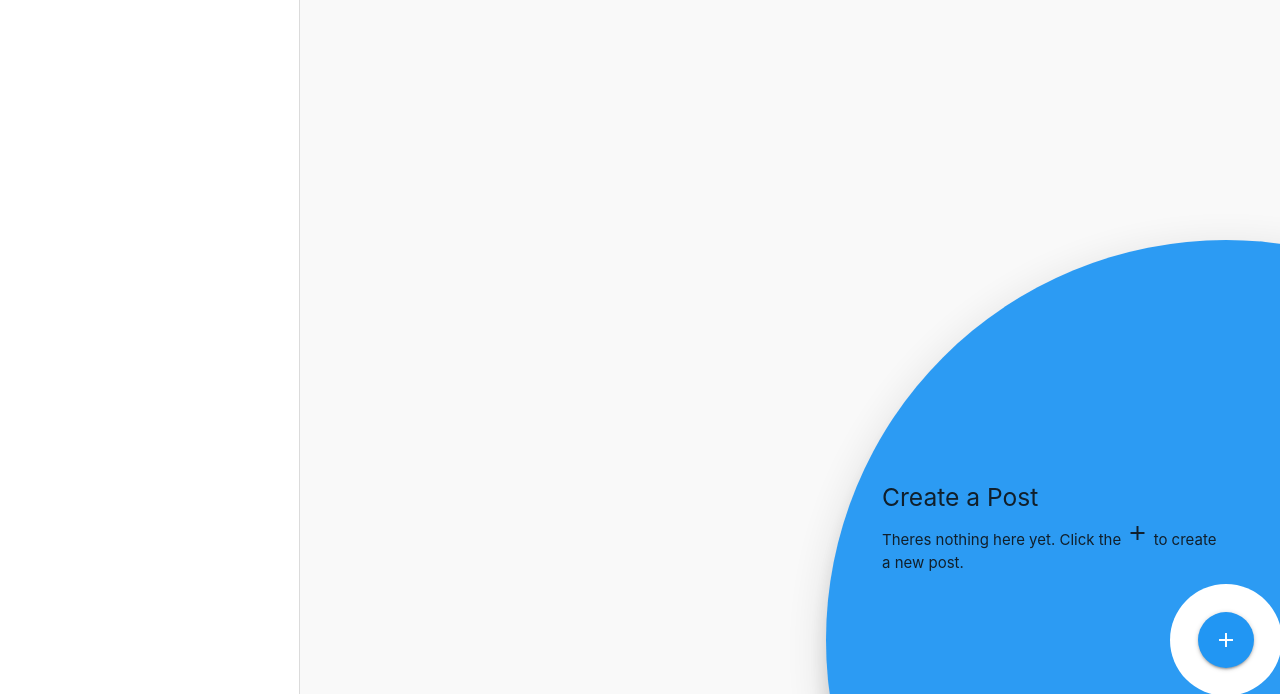
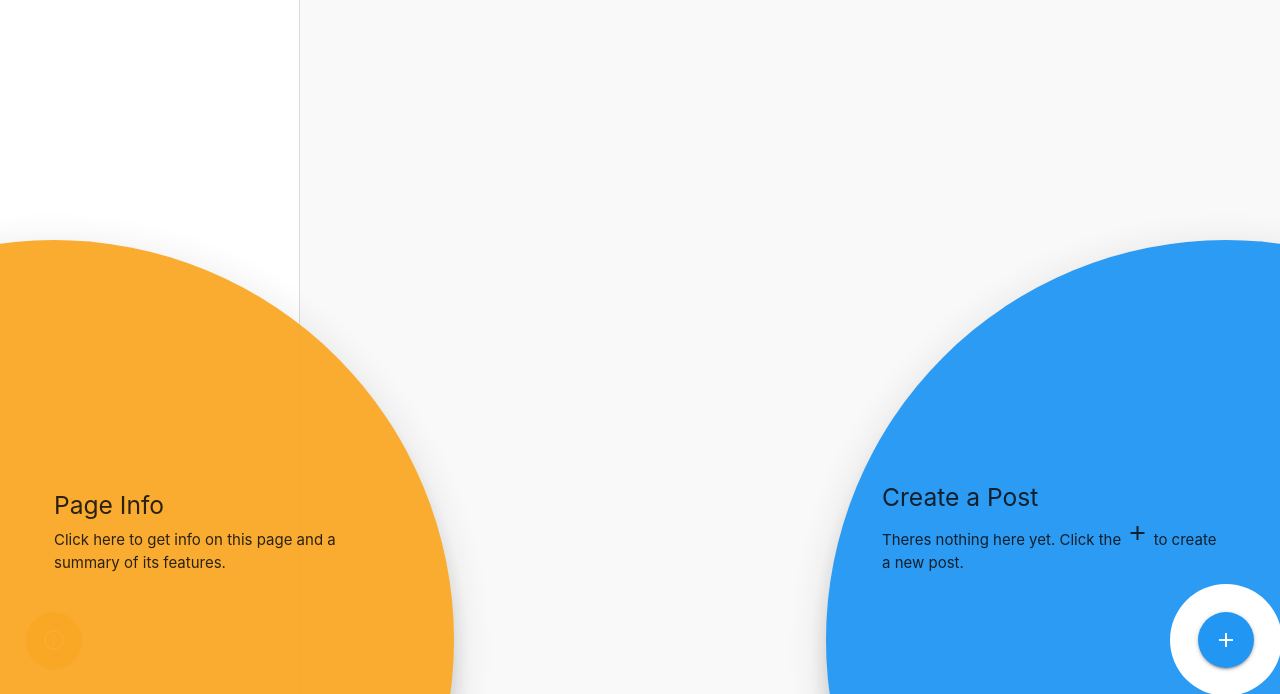
Before and after one commit to StasJ/CSCI3308, a Django app: template forum/templates/forum/posts.html in a window 1280 px wide. Shown: the part 512-1206 px from the top of the page. Run offline with Django 3.2, Linux system fonts and the light colour scheme; the template is opened without the code that fills it, so the values that code supplies are empty; some libraries are stand-ins or nearby versions.

Commit message:
added info modal

```diff
--- a/course/views.py
+++ b/course/views.py
@@ -14,6 +14,10 @@ class CourseView(LoginRequiredMixin, UserPassesTestMixin, TemplateView):
         course = get_object_or_404(Course, pk=course_id)
         context['course'] = course
         context['course_list'] = self.request.user.course_set.all()
+
+        context['info_shown'] = self.request.session.get('info_shown', default=False)
+        self.request.session['info_shown'] = True
+
         return context
 
     def test_func(self):
--- a/forum/templates/forum/posts.html
+++ b/forum/templates/forum/posts.html
@@ -22,10 +22,25 @@ span.post-link {
 
 {% block main %}
 	<a href="{% url 'forum:new' course.id %}" id="edit-post" class="btn-floating btn-large waves-effect waves-light blue"><i class="material-icons">add</i></a>
-	<div class="tap-target blue" data-target="edit-post">
+	<div id="edit-tap-target" class="tap-target blue" data-target="edit-post">
 		<div class="tap-target-content">
 			<h5>Create a Post</h5>
 			<p>Theres nothing here yet. Click the <i class="material-icons">add</i> to create a new post.</p>
+		</div>
+	</div>
+
+	<a href="#info-modal" id="info-button" data-target="info-modal" class="modal-trigger btn-floating btn-large waves-effect waves-light yellow darken-3"><i class="material-icons">info_outline</i></a>
+	<div id="info-modal" class="modal modal-fixed-footer">
+		<div class="modal-content">
+			<h4>Info</h4>
+			<p>This page shows the course forum. You can only see this page if you are a member of the course. Click the bottom right blue + to add a new post.</p>
+		</div>
+		<div class="modal-footer"><a class="modal-action modal-close waves-effect waves-green btn-flat" href="#!">Close</a></div>
+	</div>
+	<div id="info-tap-target" class="tap-target yellow darken-3" data-target="info-button">
+		<div class="tap-target-content">
+			<h5>Page Info</h5>
+			<p>Click here to get info on this page and a summary of its features.</p>
 		</div>
 	</div>
 
@@ -61,8 +76,15 @@ span.post-link {
 <script>
 {% block document_ready %}
 {% if not post_list %}
-$('.tap-target').featureDiscovery();
-$('.tap-target').featureDiscovery('open');
+$('#edit-tap-target').featureDiscovery();
+$('#edit-tap-target').featureDiscovery('open');
 {% endif %}
+
+{% if not info_shown %}
+$('#info-tap-target').featureDiscovery();
+$('#info-tap-target').featureDiscovery('open');
+{% endif %}
+
+
 {% endblock %}
 </script>
--- a/static/style.css
+++ b/static/style.css
@@ -88,3 +88,10 @@ b {
 	bottom: 26px;
 	right: 26px;
 }
+
+#info-button {
+	position: fixed;
+	bottom: 26px;
+	left: 26px;
+	z-index: 1000 !important;
+}
--- a/templates/base.html
+++ b/templates/base.html
@@ -60,12 +60,13 @@ var MQ = MathQuill.getInterface(2);
 </script>
 <script type="text/javascript" src="{% static 'summernote/summernote-lite.js' %}"></script>
 <script type="text/javascript" src="{% static 'summernote/plugin/math/summernote-ext-math.js' %}"></script>
-<script type="text/javascript" src="{% static 'livereload/run.js' %}"></script>
+<!--<script type="text/javascript" src="{% static 'livereload/run.js' %}"></script>-->
 {% block js_include %}{% endblock %}
 <script>
 $(document).ready(function() {
 	$('.sidenav').sidenav();
 	$('.dropdown-trigger').dropdown();
+	$('.modal').modal();
 
 	$('span.latex').not('.summernote span.latex').each(function() {
 		MQ.StaticMath(this);
```
